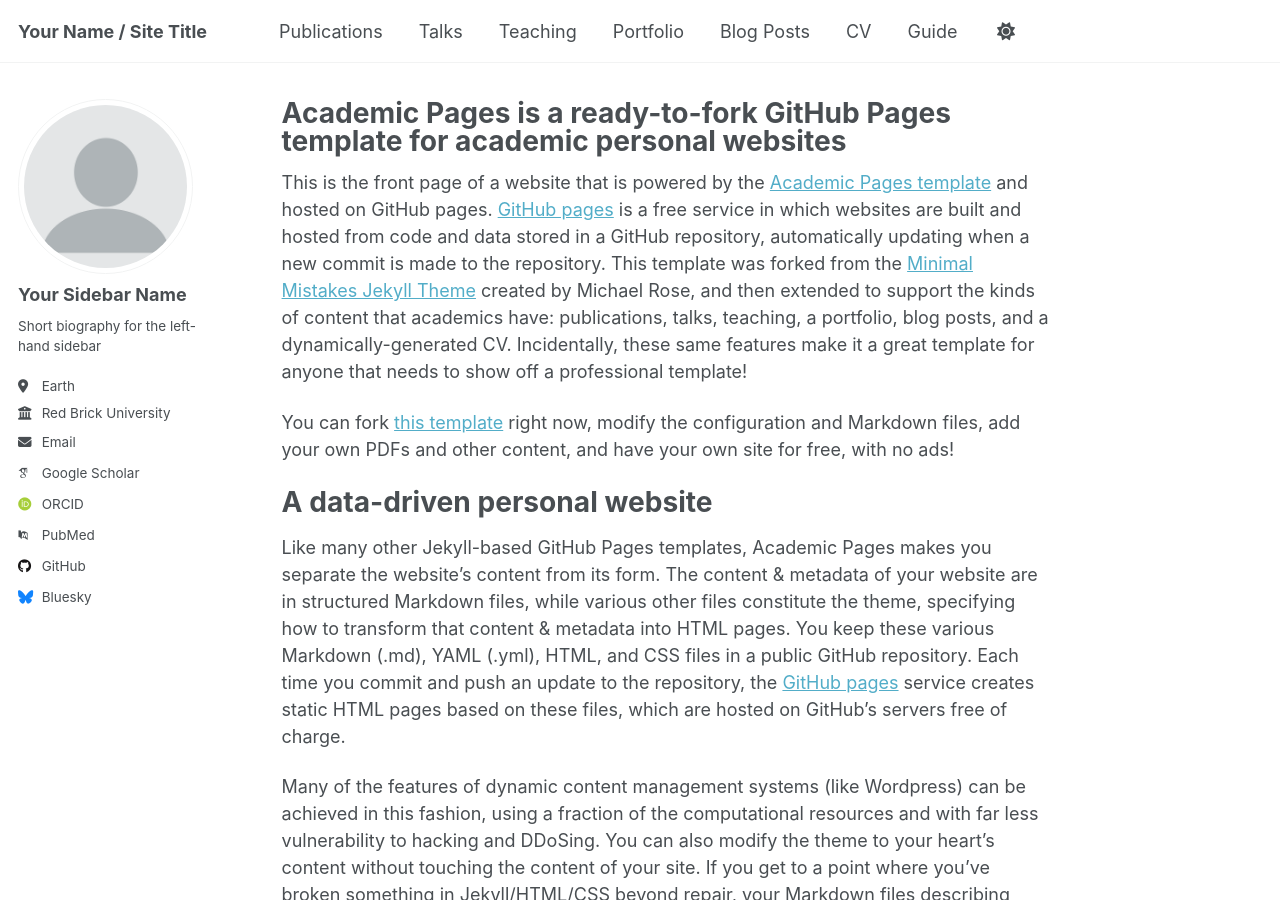
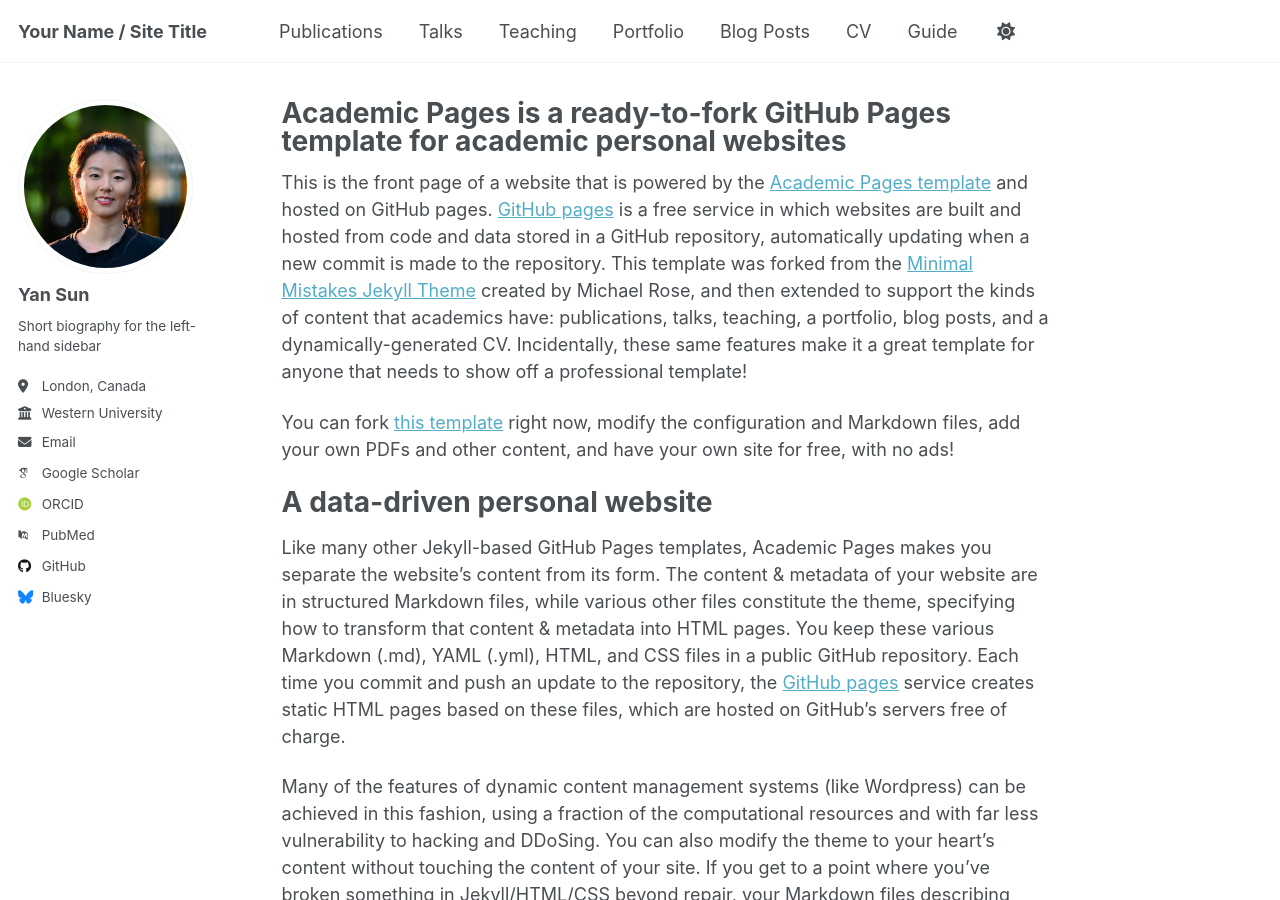
Before and after one commit to syan1992/syan1992.github.io, a Jekyll site: the page built from _pages/about.md, in a window 1280 px wide and 900 px high. Built offline with Jekyll 4.4.1, drawn with Linux system fonts in a browser that asks for light colours; some web fonts are replaced; a script that is not in the unit is left out.

Commit message:
Update _config.yml

```diff
--- a/_config.yml
+++ b/_config.yml
@@ -23,14 +23,13 @@ repository               : "academicpages/academicpages.github.io"
 #               Additional customization can be done by editing /_includes/author-profile.html
 author:
   # Biographic information
-  avatar           : "profile.png"
-  name             : "Your Sidebar Name"
-  pronouns         : # example: "she/her"
+  avatar           : "1_1.jpg"
+  name             : "Yan Sun"
   bio              : "Short biography for the left-hand sidebar"
-  location         : "Earth"
-  employer         : "Red Brick University"
+  location         : "London, Canada"
+  employer         : "Western University"
   uri              : # URL
-  email            : "none@example.org"
+  email            : "ysun2443@uwo.ca"
 
   # Academic websites
   academia         : # URL
```
